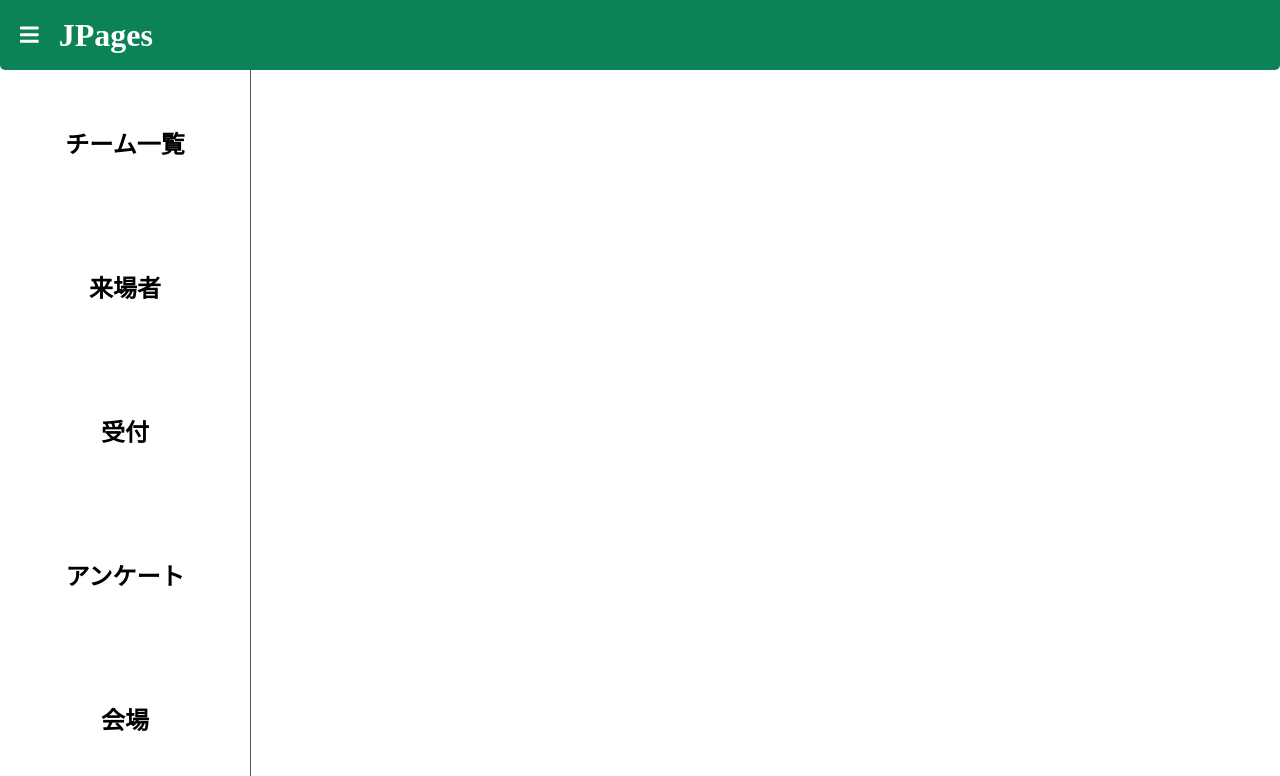
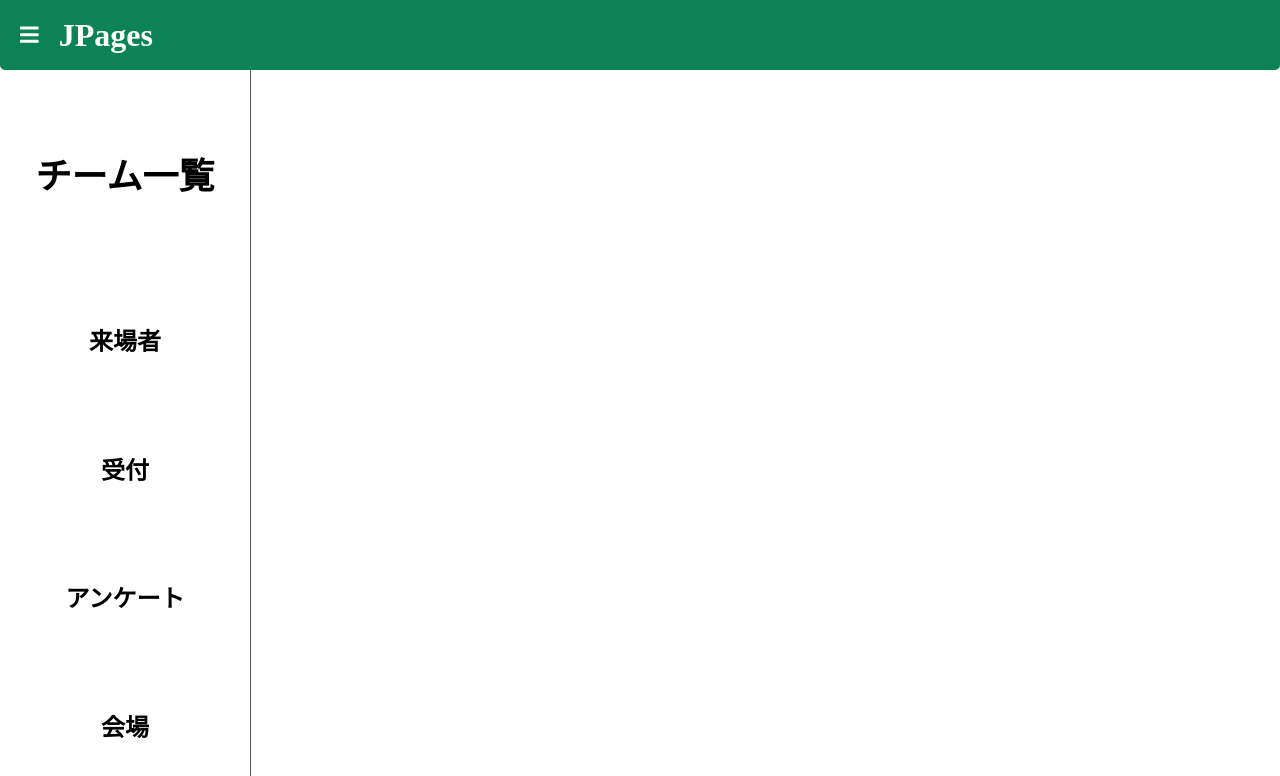
Before and after one commit to 22jz0138/testvite, a React (Vite) app: page / in a window 1280 px wide. Shown: the top 776 px of the page. Built offline with nearby package versions, Linux system fonts and the light colour scheme; a web font is replaced by a local one.

Commit message:
ルーティング機能実装のための下準備

```diff
--- a/package.json
+++ b/package.json
@@ -20,7 +20,8 @@
     "@mui/material": "^6.1.2",
     "react": "^18.3.1",
     "react-dom": "^18.3.1",
-    "react-pro-sidebar": "^1.1.0"
+    "react-pro-sidebar": "^1.1.0",
+    "react-router-dom": "^6.27.0"
   },
   "devDependencies": {
     "@eslint/js": "^9.11.1",
--- a/src/components/common/sidebar/RoutingSidebar.jsx
+++ b/src/components/common/sidebar/RoutingSidebar.jsx
@@ -1,7 +1,13 @@
 import React from 'react'
+import { Routes, Route } from 'react-router-dom';
 import { FontAwesomeIcon } from '@fortawesome/react-fontawesome';
 import { faPeopleGroup ,faPersonShelter,faQrcode,faClipboardQuestion,faPersonChalkboard} from '@fortawesome/free-solid-svg-icons';  // 必要なアイコンをインポート
 import styles from './RoutingSidebar.module.css';
+import MainTeamPage from '../../pages/mainteam/MainTeamPage';
+import QuestionnairePage from '../../pages/questionnaire/QuestionnairePage';
+import ReceptionPage from '../../pages/reception/ReceptionPage';
+import VisitorsLogPage from '../../pages/visitorslog/VisitorsLogPage';
+
 
 export default function RoutingSidebar({ checkbool}) {
 return (
@@ -9,7 +15,7 @@ return (
         <aside>
             <ul className={`${styles.list} ${checkbool ? '' : styles.close}`}>
                 <li>
-                    {checkbool?'チーム一覧': <FontAwesomeIcon icon={faPeopleGroup} /> }
+                            {checkbool?<h2>チーム一覧</h2>: <FontAwesomeIcon icon={faPeopleGroup} /> }
                 </li>
                 <li>
                     {checkbool?'来場者': <FontAwesomeIcon icon={faPersonShelter}/>}
--- a/src/components/pages/questionnaire/QuestionnairePage.jsx
+++ b/src/components/pages/questionnaire/QuestionnairePage.jsx
@@ -1,7 +1,7 @@
 import React from 'react'
 import MergeToHandS from '../../composition/fixity/MergeToHandS'
 
-const Questionnaire = () => {
+const QuestionnairePage = () => {
     console.log("ここはアンケート");
   return (
     <>
@@ -10,4 +10,4 @@ const Questionnaire = () => {
   )
 }
 
-export default Questionnaire
+export default QuestionnairePage
--- a/src/components/pages/reception/ReceptionPage.jsx
+++ b/src/components/pages/reception/ReceptionPage.jsx
@@ -1,7 +1,7 @@
 import React from 'react'
 import MergeToHandS from '../../composition/fixity/MergeToHandS'
 
-const Reception = () => {
+const ReceptionPage = () => {
     console.log("ここは受付");
   return (
     <>
@@ -10,4 +10,4 @@ const Reception = () => {
   )
 }
 
-export default Reception
+export default ReceptionPage
--- a/src/components/pages/visitorslog/VisitorsLogPage.jsx
+++ b/src/components/pages/visitorslog/VisitorsLogPage.jsx
@@ -1,7 +1,7 @@
 import React from 'react'
 import MergeToHandS from '../../composition/fixity/MergeToHandS'
 
-const VisitorsLog = () => {
+const VisitorsLogPage = () => {
   console.log("ここは来場者");
   return (
     <>
@@ -11,4 +11,4 @@ const VisitorsLog = () => {
   )
 }
 
-export default VisitorsLog
+export default VisitorsLogPage
--- a/src/main.jsx
+++ b/src/main.jsx
@@ -2,9 +2,12 @@ import { StrictMode } from 'react'
 import { createRoot } from 'react-dom/client'
 import App from './App.jsx'
 import './index.css'
+import { BrowserRouter } from 'react-router-dom';
 
 createRoot(document.getElementById('root')).render(
   <StrictMode>
-    <App />
+    <BrowserRouter>
+      <App />
+    </BrowserRouter>
   </StrictMode>,
 )
```
Also changed, not shown: 1 other file (tests, documents, lock files or other folders).
